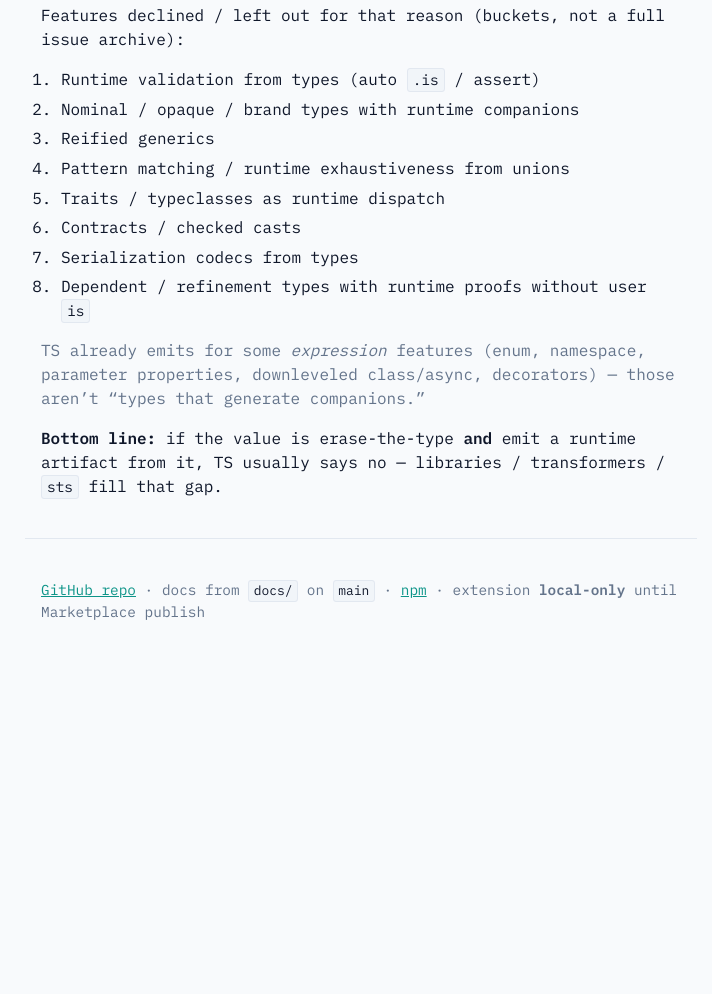
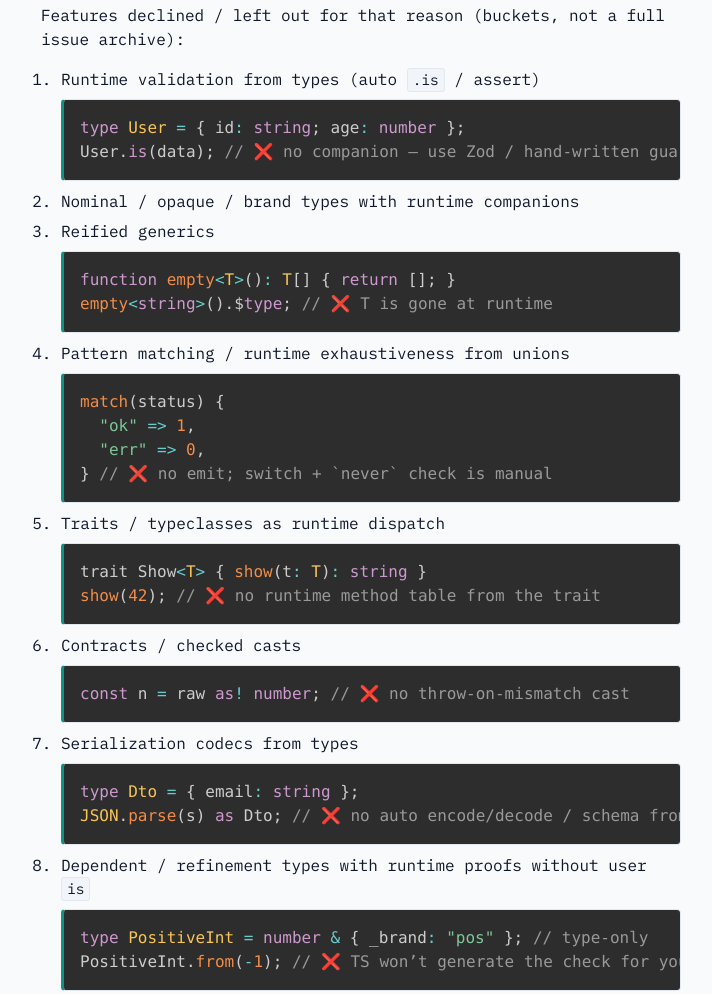
Before and after one commit to mishelashala/sound-ts, a website: page docs/index.html in a window 1280 px wide. Shown: the part 5422-6416 px from the top of the page, without its empty margins (279-991 px from the left). Before the commit the page ends 6077 px from the top, so only its background shows below. Drawn offline with nearby package versions, Linux system fonts and the light colour scheme.

Commit message:
docs: fold CR mini-examples under FAQ Why not TypeScript bullets
Short Prism sketches for validation, reified generics, match, traits,
casts, codecs, refinement; skip opaque/brands (covered elsewhere).

```diff
--- a/docs/index.html
+++ b/docs/index.html
@@ -303,14 +303,43 @@ node packages/cli/dist/cli.js ./example.sts -o ./out/example.ts</code></pre>
         issue archive):
       </p>
       <ol>
-        <li>Runtime validation from types (auto <code>.is</code> / assert)</li>
+        <li>
+          Runtime validation from types (auto <code>.is</code> / assert)
+          <pre><code class="language-typescript">type User = { id: string; age: number };
+User.is(data); // ❌ no companion — use Zod / hand-written guard</code></pre>
+        </li>
         <li>Nominal / opaque / brand types with runtime companions</li>
-        <li>Reified generics</li>
-        <li>Pattern matching / runtime exhaustiveness from unions</li>
-        <li>Traits / typeclasses as runtime dispatch</li>
-        <li>Contracts / checked casts</li>
-        <li>Serialization codecs from types</li>
-        <li>Dependent / refinement types with runtime proofs without user <code>is</code></li>
+        <li>
+          Reified generics
+          <pre><code class="language-typescript">function empty&lt;T&gt;(): T[] { return []; }
+empty&lt;string&gt;().$type; // ❌ T is gone at runtime</code></pre>
+        </li>
+        <li>
+          Pattern matching / runtime exhaustiveness from unions
+          <pre><code class="language-typescript">match(status) {
+  "ok" =&gt; 1,
+  "err" =&gt; 0,
+} // ❌ no emit; switch + `never` check is manual</code></pre>
+        </li>
+        <li>
+          Traits / typeclasses as runtime dispatch
+          <pre><code class="language-typescript">trait Show&lt;T&gt; { show(t: T): string }
+show(42); // ❌ no runtime method table from the trait</code></pre>
+        </li>
+        <li>
+          Contracts / checked casts
+          <pre><code class="language-typescript">const n = raw as! number; // ❌ no throw-on-mismatch cast</code></pre>
+        </li>
+        <li>
+          Serialization codecs from types
+          <pre><code class="language-typescript">type Dto = { email: string };
+JSON.parse(s) as Dto; // ❌ no auto encode/decode / schema from Dto</code></pre>
+        </li>
+        <li>
+          Dependent / refinement types with runtime proofs without user <code>is</code>
+          <pre><code class="language-typescript">type PositiveInt = number &amp; { _brand: "pos" }; // type-only
+PositiveInt.from(-1); // ❌ TS won’t generate the check for you</code></pre>
+        </li>
       </ol>
       <p class="muted">
         TS already emits for some <em>expression</em> features (enum, namespace,
```
